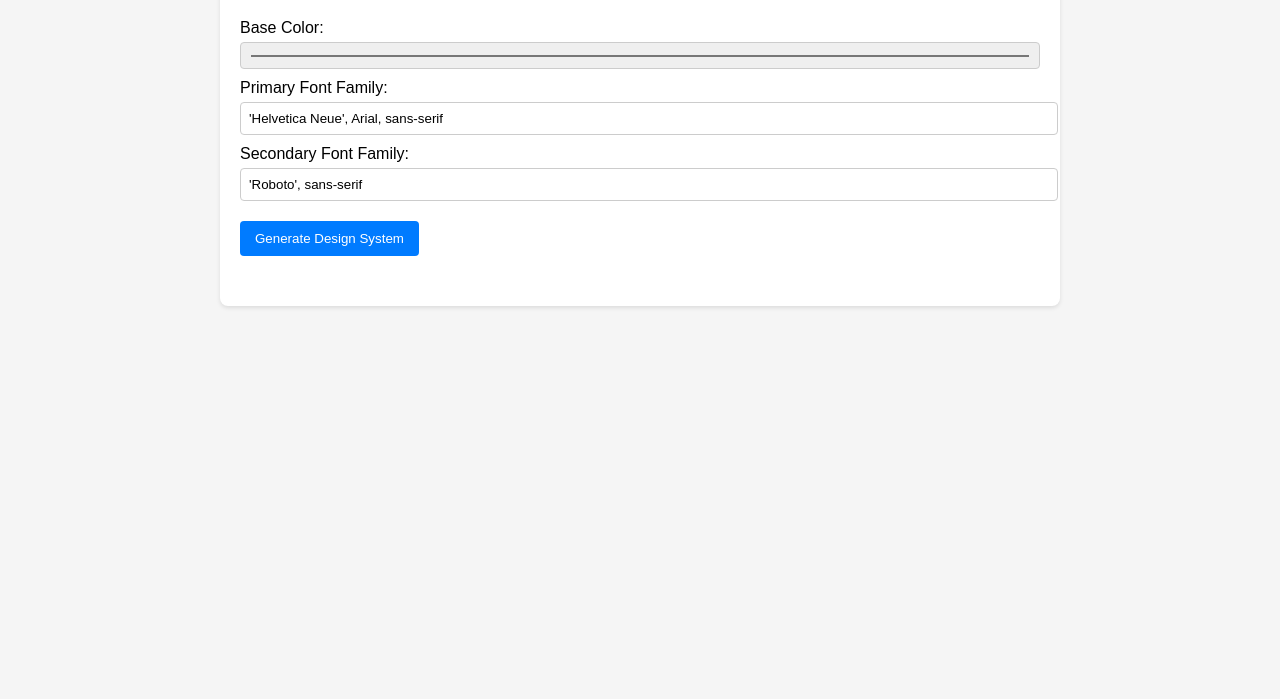
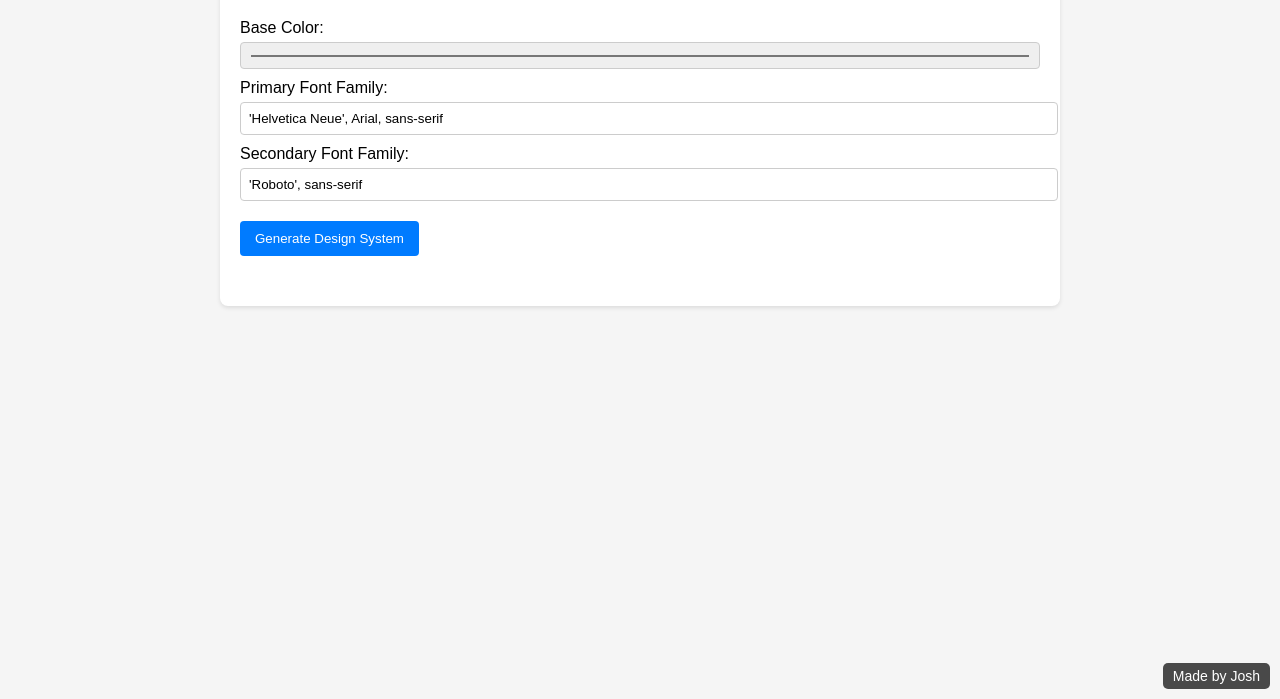
Before and after one commit to yaajosh/designsystem, a plain HTML site: page index.html in a window 1280 px wide. Shown: the part 101-800 px from the top of the page. Drawn offline with Linux system fonts and the light colour scheme.

Commit message:
Added footer with link

```diff
--- a/index.html
+++ b/index.html
@@ -23,7 +23,9 @@
         </form>
         <div id="results"></div>
     </div>
-
+    <footer>
+        <a href="https://www.linkedin.com/in/joschuaziethenyaa/" target="_blank">Made by Josh</a>
+    </footer>
     <script src="script.js"></script>
 </body>
 </html>
--- a/styles.css
+++ b/styles.css
@@ -185,3 +185,24 @@ button:hover {
 .copy-button {
     margin-top: 10px;
 }
+
+footer {
+    position: fixed;
+    bottom: 10px;
+    right: 10px;
+    background-color: rgba(0, 0, 0, 0.7);
+    color: white;
+    padding: 5px 10px;
+    border-radius: 5px;
+    font-size: 14px;
+    text-decoration: none;
+}
+
+footer a {
+    color: white;
+    text-decoration: none;
+}
+
+footer a:hover {
+    text-decoration: underline;
+}
```
